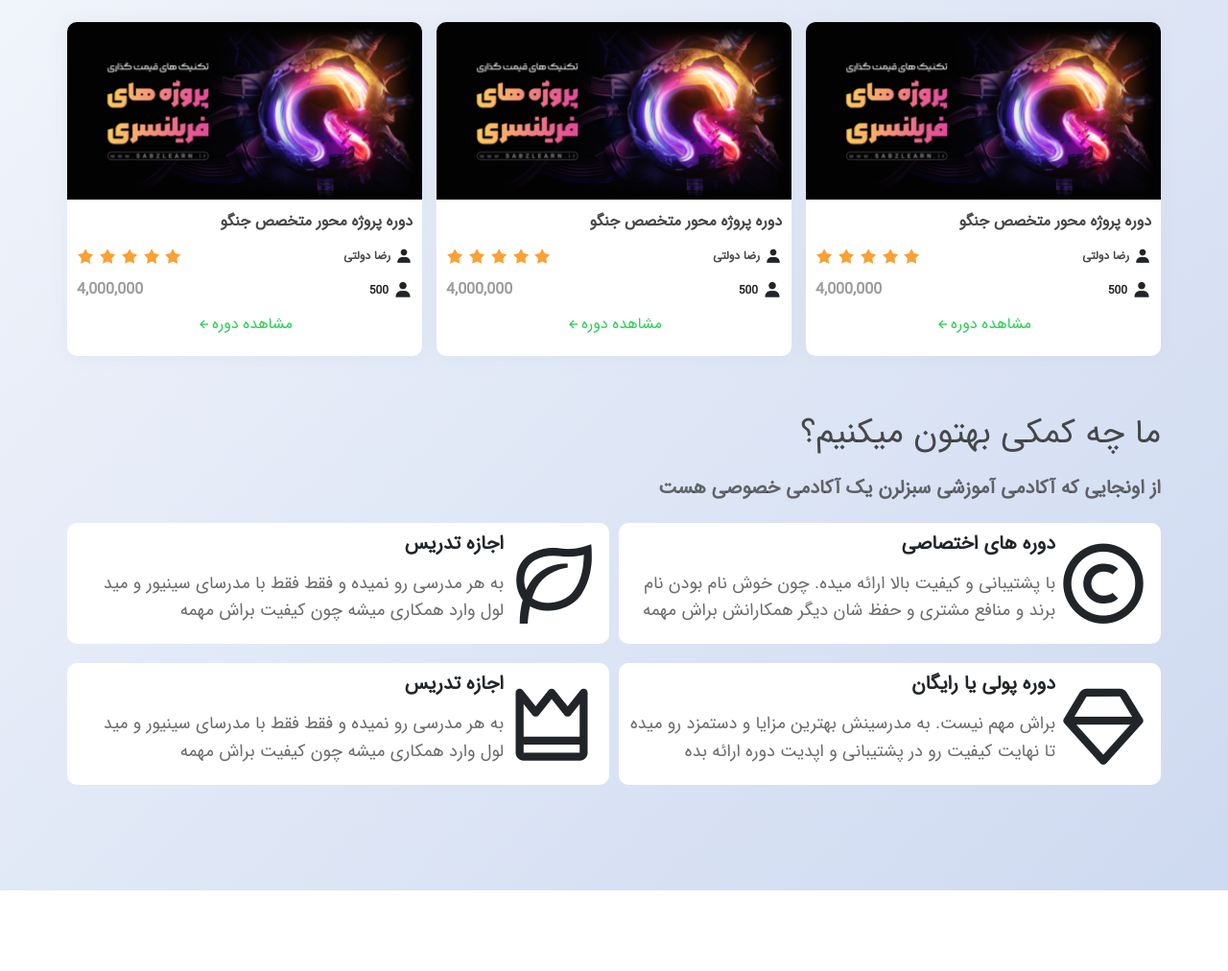
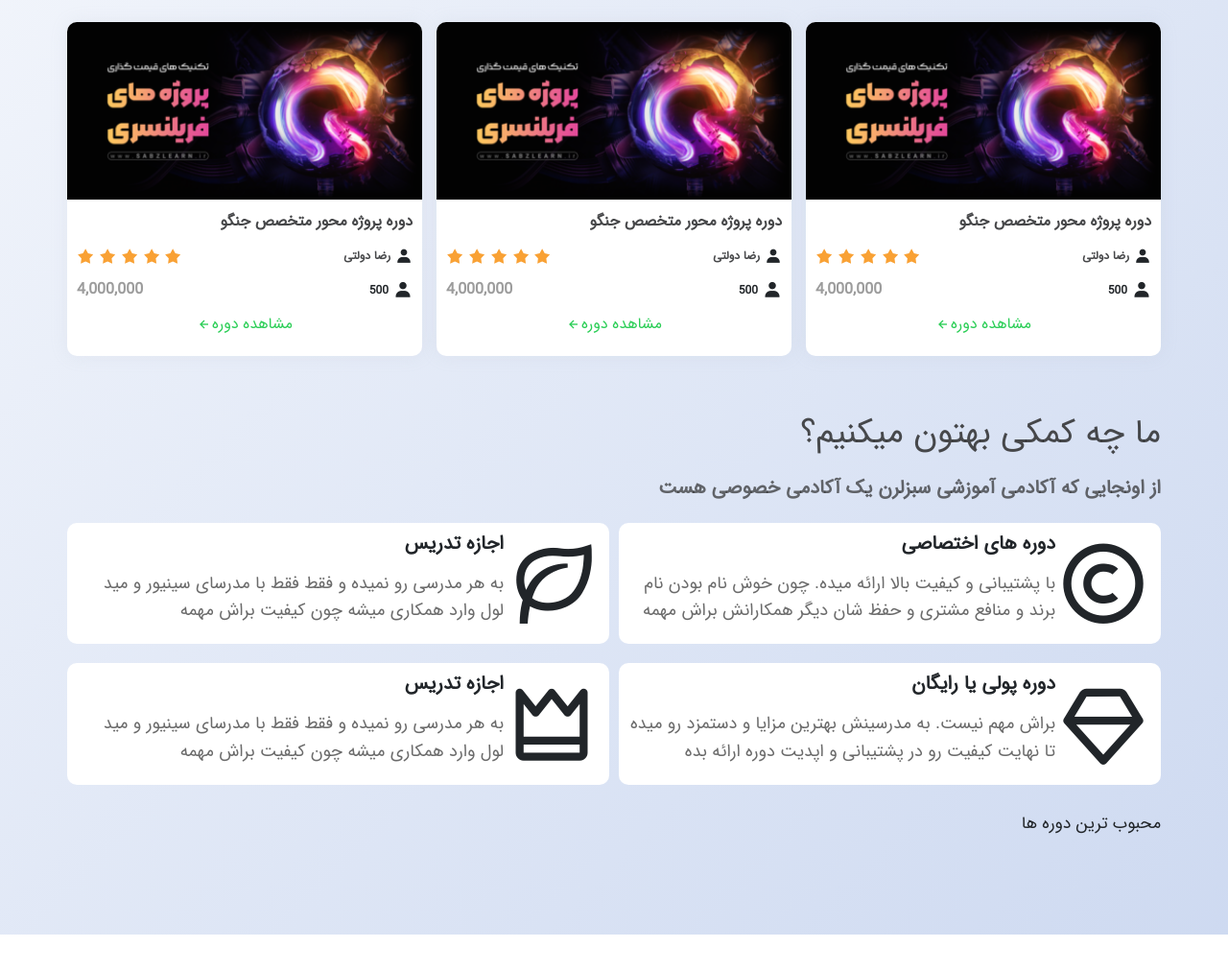
Before and after one commit to POURNASIRI/sabzeLearn-Clone, a plain HTML site: page index.html in a window 1280 px wide. Shown: the part 1132-2144 px from the top of the page at 96% size. Before the commit the page ends 2100 px from the top, so only its background shows below. Drawn offline with nearby package versions, Linux system fonts and the light colour scheme.

Commit message:
start popular courses section

```diff
--- a/css/top-bar.css
+++ b/css/top-bar.css
@@ -504,3 +504,7 @@
    color: rgba(39, 39, 39, 0.685);
 }
 /* about us finish */
+
+/* start popular courses */
+
+/* finish popular courses */
--- a/index.html
+++ b/index.html
@@ -451,6 +451,10 @@
                    </div>
                 </div>
             </div>
+            <!-- popular courses -->
+            <div class="popular-courses-header ">
+                <h3 class="popular-courses__title"> محبوب ترین دوره ها </h3>
+            </div>
         </section>
 
     </section>
```
